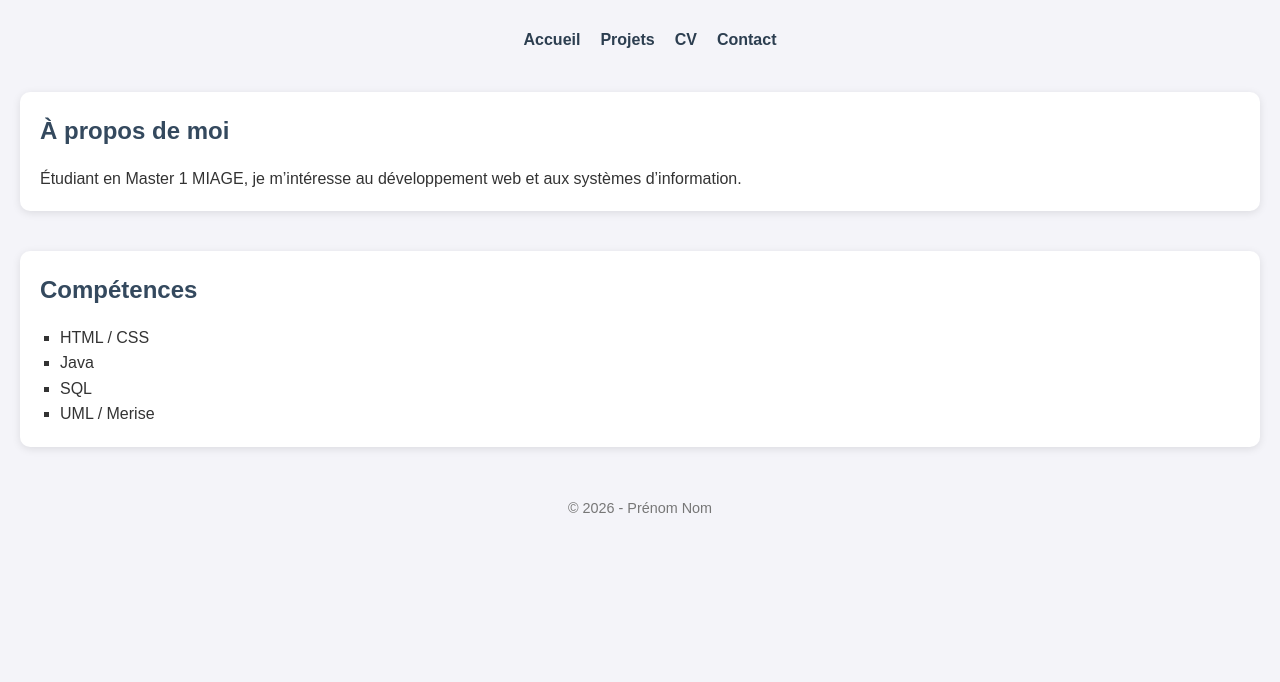
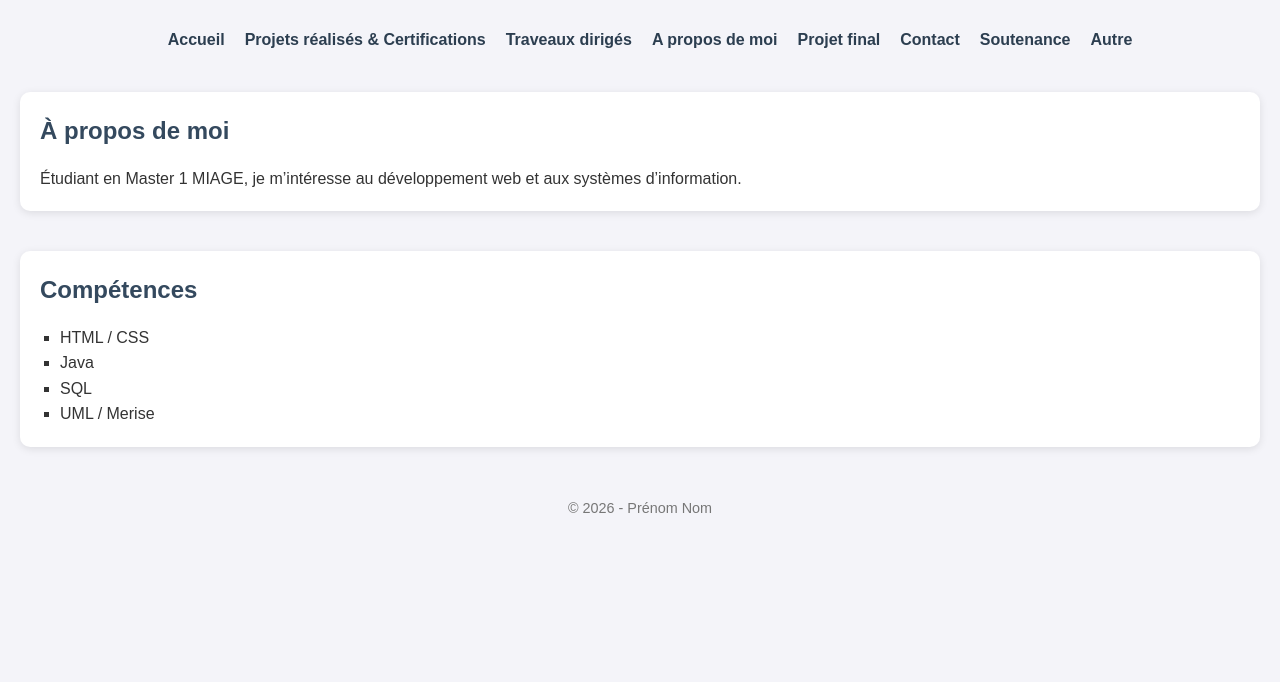
Before and after one commit to manda92/CommunicationMarketing, a plain HTML site: page index.html in a window 1280 px wide. Shown: the part 118-800 px from the top of the page. Drawn offline with Linux system fonts and the light colour scheme.

Commit message:
Mise à jour site pour GitHub Pages

```diff
--- a/index.html
+++ b/index.html
@@ -15,9 +15,13 @@
 <nav>
     <ul>
         <li><a href="index.html">Accueil</a></li>
-        <li><a href="projets.html">Projets</a></li>
-        <li><a href="cv.html">CV</a></li>
+        <li><a href="projets.html">Projets réalisés & Certifications</a></li>
+        <li><a href="tds.html">Traveaux dirigés</a></li>
+        <li><a href="cv.html">A propos de moi</a></li>
+        <li><a href="profit.html">Projet final</a></li>
         <li><a href="contact.html">Contact</a></li>
+        <li><a href="soutenance.html">Soutenance</a></li>
+        <li><a href="autre.html">Autre</a></li>
     </ul>
 </nav>
 
```
Also changed, not shown: projets.html (+1 -11 lines), tds.html (added, +11 -0 lines), autre.html (added), profit.html (added), soutenance.html (added).
